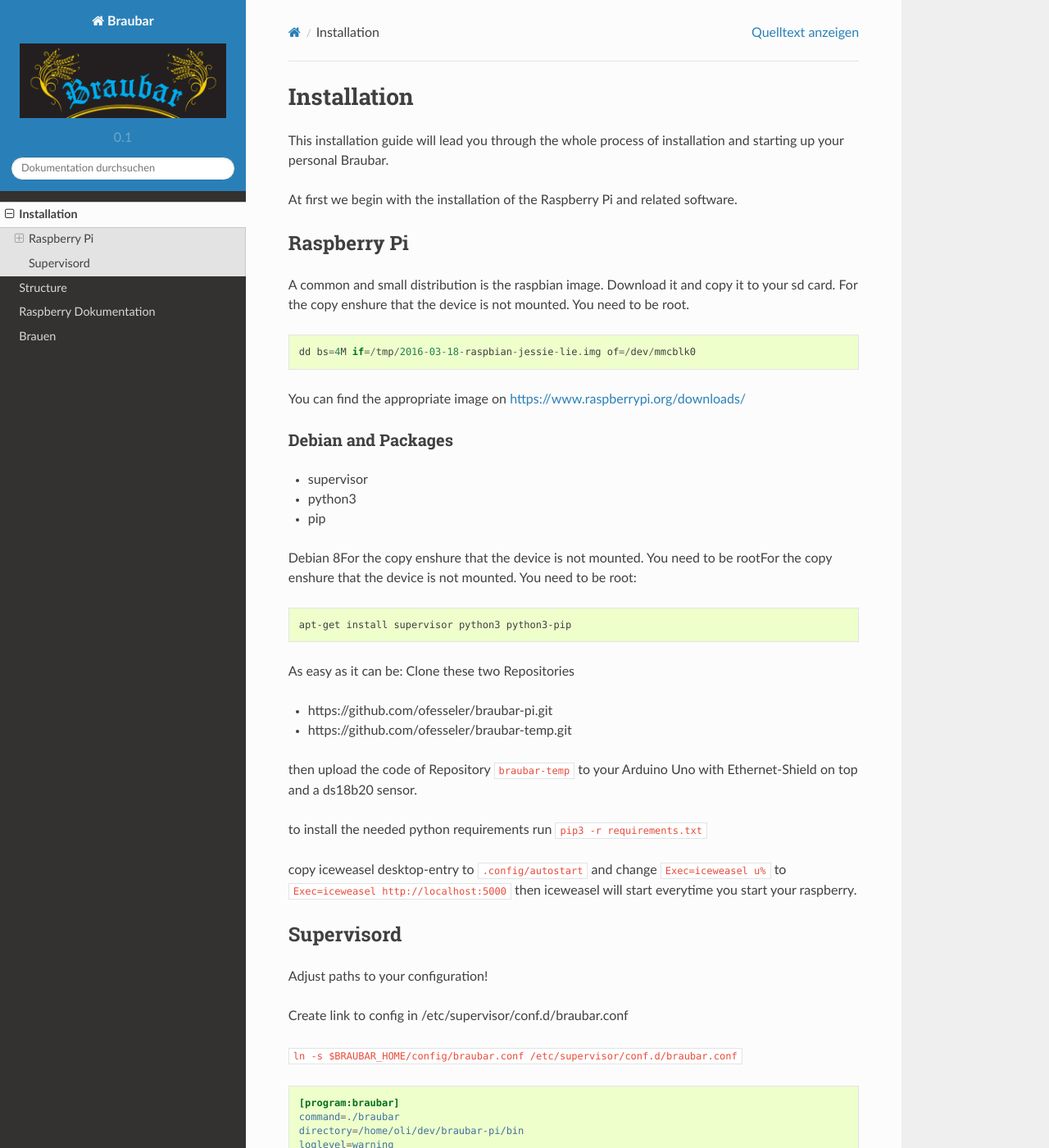
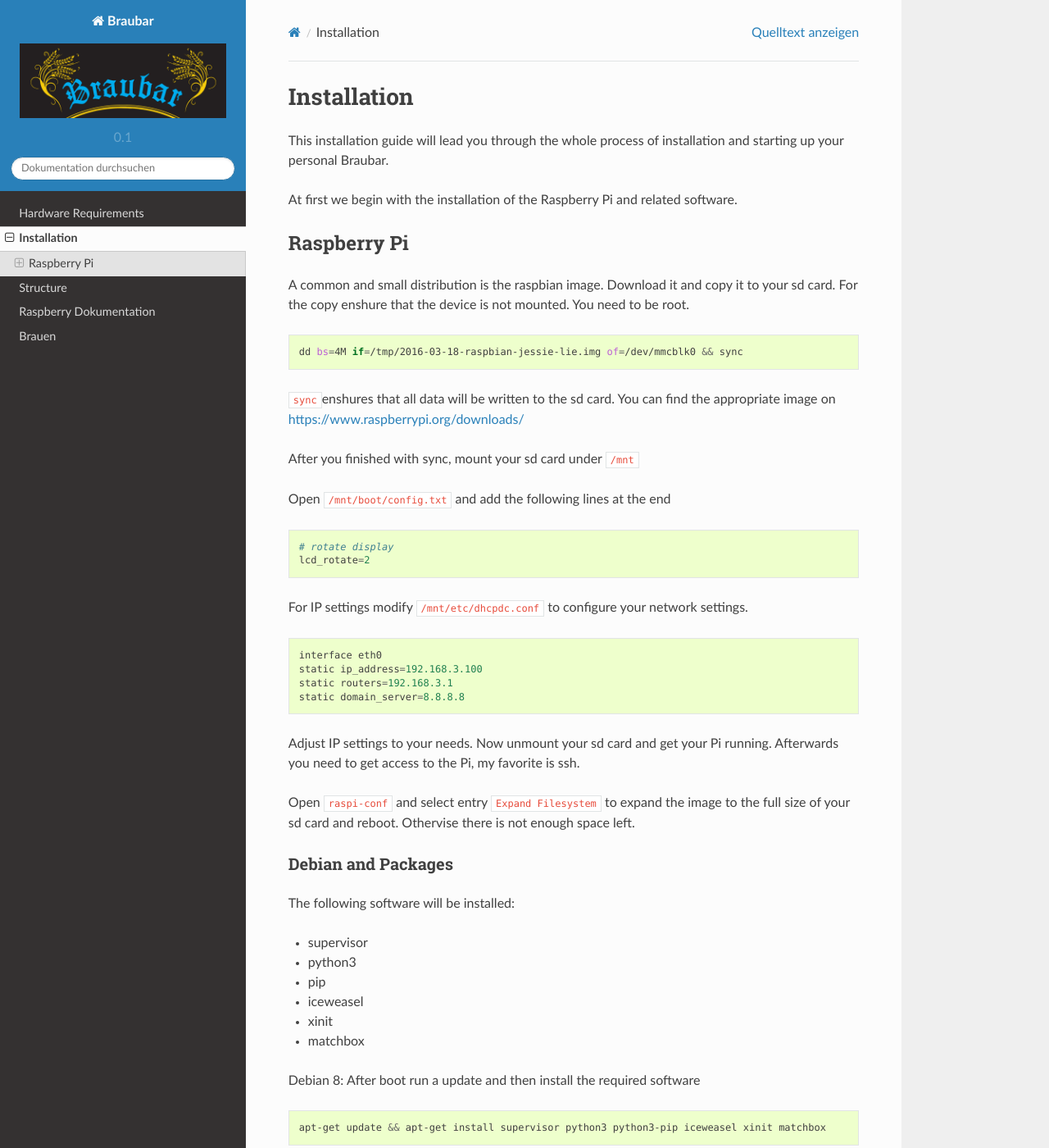
Before and after one commit to braubar/braubar-pi, a Sphinx documentation site: the page built from docs/install.md, in a window 1280 px wide and 1400 px high. Shown: the whole window at 82% size. Built offline with Sphinx 7.4.7 and the Read the Docs theme 2.0.0, drawn with Linux system fonts in a browser that asks for light colours; some of the changed text lies outside the part shown.

Commit message:
extends documentation

````diff
--- a/docs/index.rst
+++ b/docs/index.rst
@@ -11,6 +11,7 @@
 .. toctree::
    :maxdepth: 2
 
+   Hardware
    install
    structure
    raspberry
--- a/docs/install.md
+++ b/docs/install.md
@@ -8,67 +8,157 @@
 
 A common and small distribution is the raspbian image. Download it and copy it to your sd card. For the copy enshure that the device is not mounted. You need to be root.
 
+```bash
+dd bs=4M if=/tmp/2016-03-18-raspbian-jessie-lie.img of=/dev/mmcblk0 && sync
 ```
-dd bs=4M if=/tmp/2016-03-18-raspbian-jessie-lie.img of=/dev/mmcblk0
-```
+
+`sync`enshures that all data will be written to the sd card.
 You can find the appropriate image on <https://www.raspberrypi.org/downloads/>
 
+After you finished with sync, mount your sd card under `/mnt`
+
+Open `/mnt/boot/config.txt` and add the following lines at the end
+
+```
+# rotate display
+lcd_rotate=2
+```
+
+For IP settings modify `/mnt/etc/dhcpdc.conf` to configure your network settings.
+
+```
+interface eth0
+static ip_address=192.168.3.100
+static routers=192.168.3.1
+static domain_server=8.8.8.8
+```
+
+Adjust IP settings to your needs. Now unmount your sd card and get your Pi running. Afterwards you need to get access to the Pi, my favorite is ssh.
+
+Open `raspi-conf` and select entry `Expand Filesystem` to expand the image to the full size of your sd card and reboot. Othervise there is not enough space left.
+
 ### Debian and Packages
-
+The following software will be installed:
 
 - supervisor
 - python3
 - pip
+- iceweasel
+- xinit
+- matchbox
 
-Debian 8For the copy enshure that the device is not mounted. You need to be rootFor the copy enshure that the device is not mounted. You need to be root:
+Debian 8:
+After boot run a update and then install the required software
 
 ```bash
-apt-get install supervisor python3 python3-pip
+apt-get update && apt-get install supervisor python3 python3-pip iceweasel xinit matchbox
 ```
 
-As easy as it can be:
-Clone these two Repositories
+### X Window System
 
- - https://github.com/ofesseler/braubar-pi.git
- - https://github.com/ofesseler/braubar-temp.git
+create `.xinitrc` file in `home` folder
 
-then upload the code of Repository `braubar-temp` to your Arduino Uno with Ethernet-Shield on top and a ds18b20 sensor.
+```
+matchbox-window-manager &
+exec /usr/bin/iceweasel http://localhost:5000
+```
 
-to install the needed python requirements run `pip3 -r requirements.txt`
+To start iceweasel in fullscreen mode it is neccesary to start it one, enter fullscreen mode and exit. Then it it will be saved in your profile. Another option is to create your own profile, but I won't handle that here.
 
-copy iceweasel desktop-entry to `.config/autostart` and change `Exec=iceweasel u%` to `Exec=iceweasel http://localhost:5000`
-then iceweasel will start everytime you start your raspberry.
+### Auto Login
 
-## Supervisord
+Edit file at `/etc/systemd/system/getty.target.wants/getty@tty1.service` and change `ExecStart=` line in section `[Service]` to this
+
+```
+ExecStart=-/sbin/agetty -a pi %I $TERM
+```
+
+To get X with iceweasel started automatically add the following snippet to the end of `~/.bash_login`
+
+```
+[[ -z $DISPLAY && $(tty) == /dev/tty1 ]] && exec startx
+```
+
+Since we have no window manager which runs in systemd it is neccesary to set `multi-user.target` as default
+
+```
+systemctl set-default multi-user.target
+```
+
+But be careful, now you can't login to anything other than the iceweasel application. Except you do a remote login.
+
+### Braubar installation
+
+Download braubar-pi to you Pi
+
+```bash
+wget https://github.com/braubar/braubar-pi/archive/master.zip
+```
+
+and unzip it e.g. to your home folder
+
+```bash
+unzip master.zip && rm master.zip && cd braubar-pi-master
+```
+
+to install the needed python requirements run as root
+
+```bash
+pip3 install -r requirements.txt
+```
+
+### Install and configure dnsmasq
+
+If there is a DHCP Server already running then please change IP settings and ignore this section.
+
+First install dnsmasq on your system.
+
+```bash
+apt-get install dnsmasq
+```
+
+There is a preconfigured file for dnsmasq for Braubar. `$BRAUBAR_HOME/install/dnsmasq.conf`
+
+```bash
+mv /etc/dnsmasq.conf /etc/dnsmasq.conf.bak
+ln -s /home/pi/braubar-pi-master/install/dnsmasq.conf /etc/dnsmasq.conf
+```
+
+
+
+
+### Config Braubar start with Supervisor
 
 Adjust paths to your configuration!
 
 Create link to config in /etc/supervisor/conf.d/braubar.conf
 
-`ln -s $BRAUBAR_HOME/config/braubar.conf /etc/supervisor/conf.d/braubar.conf`
+```bash
+ln -s $BRAUBAR_HOME/install/braubar.conf /etc/supervisor/conf.d/braubar.conf
+```
 
 ```ini
 [program:braubar]
-command=./braubar
-directory=/home/oli/dev/braubar-pi/bin
+command=/home/pi/braubar-pi-master/bin/braubar
+directory=/home/pi/braubar-pi-master/bin
 loglevel=warning
 process_name=%(program_name)s
 autostart=true
 autorestart=unexpected
 startsecs=10
 startretries=3
+stopasgroup=true
 redirect_stderr=false
-stdout_logfile=$CWD/../log/braubar.log
+stdout_logfile=/home/pi/braubar-pi-master/log/braubar.log
 stdout_logfile_maxbytes=1MB
 stdout_logfile_backups=10
 stdout_capture_maxbytes=1MB
 stdout_events_enabled=false
-stderr_logfile=$CWD/../log/braubar.err
+stderr_logfile=/home/pi/braubar-pi-master/log/braubar.err
 stderr_logfile_maxbytes=1MB
 stderr_logfile_backups=10
 stderr_capture_maxbytes=1MB
 stderr_events_enabled=false
-environment=A="1",B="2"
 serverurl=AUTO
 ```
 
````
Also changed, not shown: other parts of docs/install.md (+3 -0 lines).
